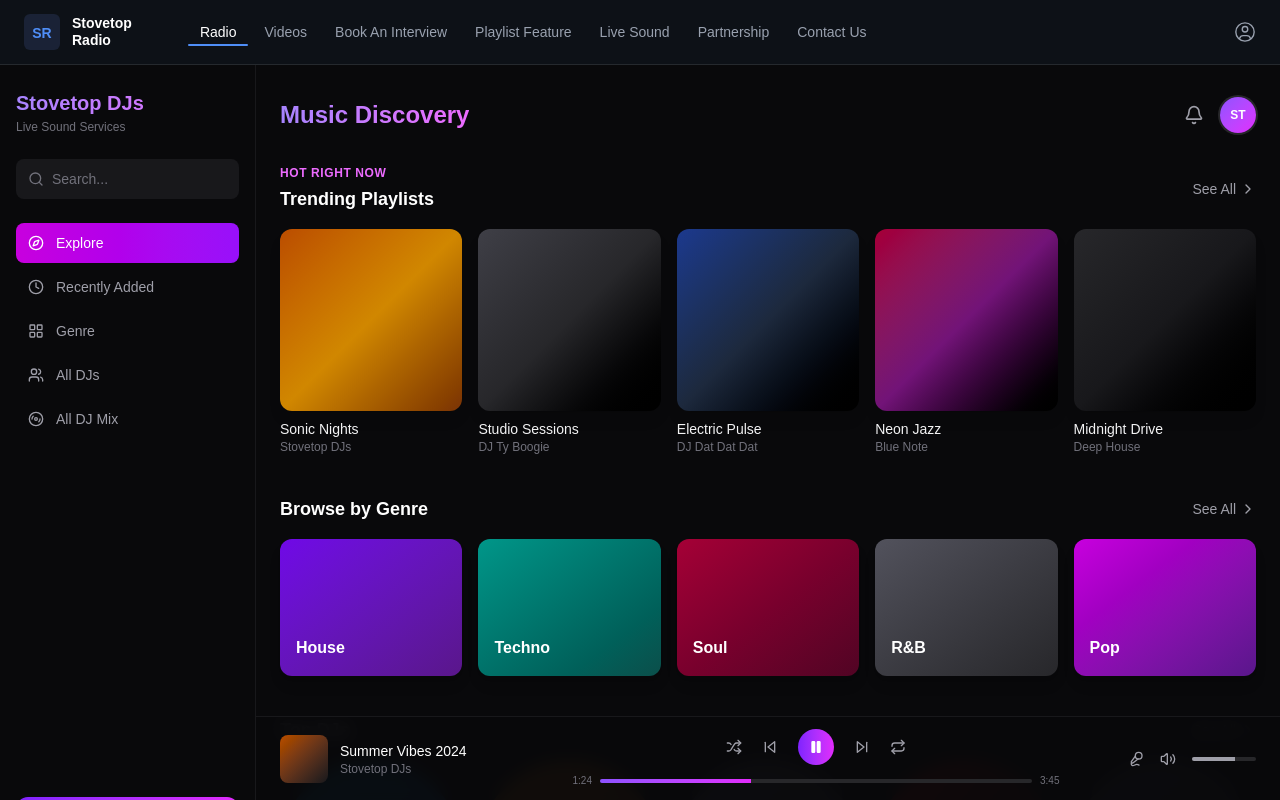
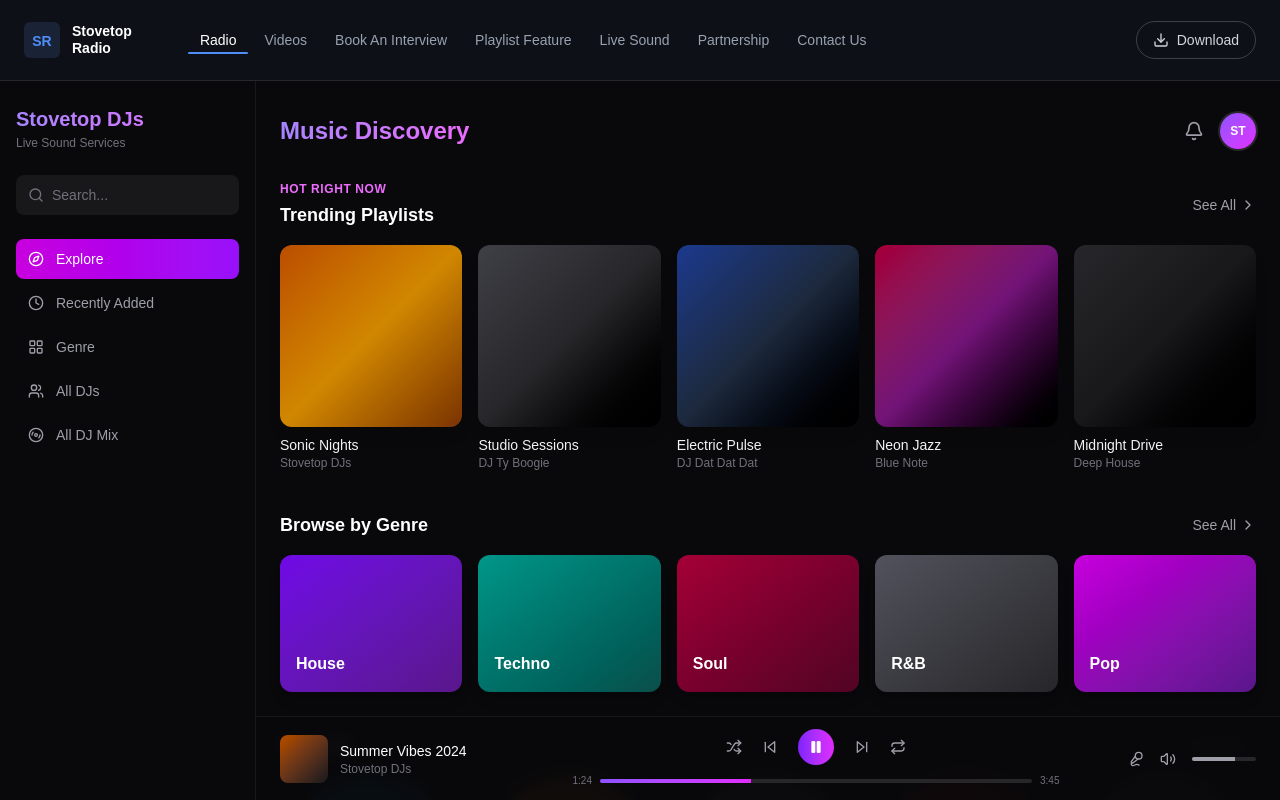
Before and after one commit to Aklabu/NextJS-Stovetop, a Next.js app: page /radio in a window 1280 px wide. Shown: the top 800 px of the page. Built offline with nearby package versions, Linux system fonts and the light colour scheme.

Commit message:
updated the navbar

```diff
--- a/src/components/navbar.tsx
+++ b/src/components/navbar.tsx
@@ -19,7 +19,7 @@ export default function Navbar() {
   return (
     <header className="w-full bg-[#0d1117] border-b border-white/10">
       <nav
-        className="max-w-screen-xl mx-auto px-6 h-16 flex items-center gap-8"
+        className="max-w-screen-xl mx-auto px-6 h-20 flex items-center gap-8"
         aria-label="Main navigation"
       >
         {/* Logo */}
@@ -81,28 +81,30 @@ export default function Navbar() {
           })}
         </ul>
 
-        {/* User / account icon */}
+        {/* Download app button */}
         <button
           type="button"
-          aria-label="Account"
-          className="shrink-0 text-gray-400 hover:text-white transition-colors"
+          aria-label="Download the app"
+          title="Download the app"
+          className="shrink-0 flex items-center gap-2 px-4 py-2 rounded-full border border-white/20 text-gray-300 hover:text-white hover:border-white/40 transition-colors text-sm font-medium"
         >
           <svg
             xmlns="http://www.w3.org/2000/svg"
-            width="22"
-            height="22"
+            width="16"
+            height="16"
             viewBox="0 0 24 24"
             fill="none"
             stroke="currentColor"
-            strokeWidth="1.5"
+            strokeWidth="2"
             strokeLinecap="round"
             strokeLinejoin="round"
             aria-hidden="true"
           >
-            <circle cx="12" cy="12" r="10" />
-            <circle cx="12" cy="9" r="3" />
-            <path d="M6.168 18.849A4 4 0 0 1 10 16h4a4 4 0 0 1 3.832 2.849" />
+            <path d="M21 15v4a2 2 0 0 1-2 2H5a2 2 0 0 1-2-2v-4" />
+            <polyline points="7 10 12 15 17 10" />
+            <line x1="12" y1="15" x2="12" y2="3" />
           </svg>
+          Download
         </button>
       </nav>
     </header>
```
